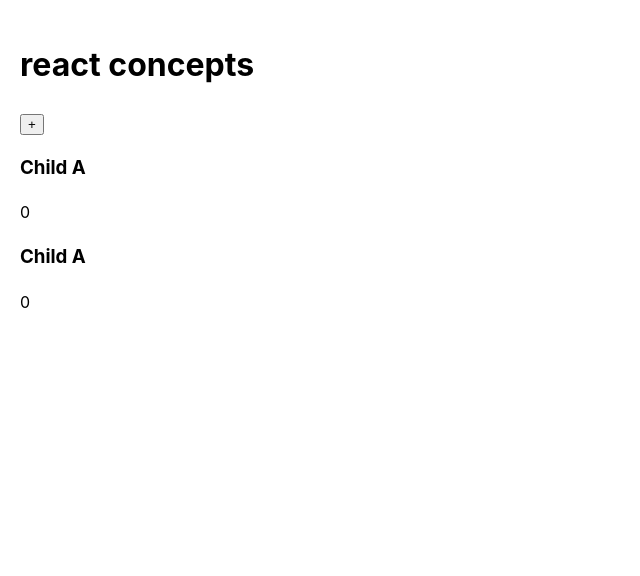
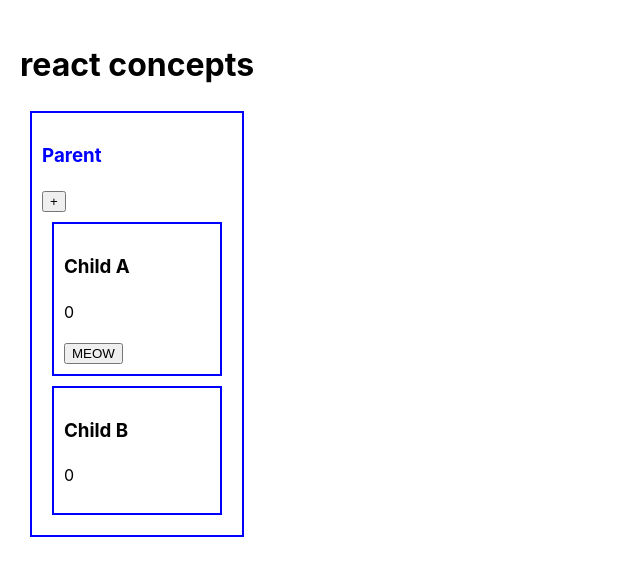
Before and after one commit to sardarbalnour/react-concepts, a React (Vite) app: page / in a window 1280 px wide. Shown: the top 576 px of the page, without its empty margins (0-640 px from the left). Built offline with nearby package versions, Linux system fonts and the light colour scheme.

Commit message:
passing function as props

```diff
--- a/src/components/ChildA.jsx
+++ b/src/components/ChildA.jsx
@@ -1,10 +1,10 @@
-import React, { useState } from "react";
 
-function ChildA({ number }) {
+function ChildA({ number, setNumber }) {
   return (
-    <div>
+    <div style={{ border: "2px solid blue", padding: "10px", margin: "10px" }}>
       <h3>Child A</h3>
       <p>{number}</p>
+      <button onClick={() => setNumber((number) => number + 25)}>MEOW</button>
     </div>
   );
 }
--- a/src/components/ChildB.jsx
+++ b/src/components/ChildB.jsx
@@ -2,8 +2,8 @@
 
 function ChildB({ number }) {
   return (
-    <div>
-      <h3>Child A</h3>
+    <div style={{ border: "2px solid blue", padding: "10px", margin: "10px" }}>
+      <h3>Child B</h3>
       <p>{number}</p>
     </div>
   );
--- a/src/components/Parent.jsx
+++ b/src/components/Parent.jsx
@@ -5,9 +5,10 @@
 function Parent() {
   const [number, setNumber] = useState(0);
   return (
-    <div>
+    <div style={{ border: "2px solid blue", padding: "10px", margin: "10px" }}>
+      <h3 style={{ color: "blue" }}>Parent</h3>
       <button onClick={() => setNumber((number) => number + 1)}>+</button>
-      <ChildA number={number} />
+      <ChildA number={number} setNumber={setNumber} />
       <ChildB number={number} />
     </div>
   );
```
